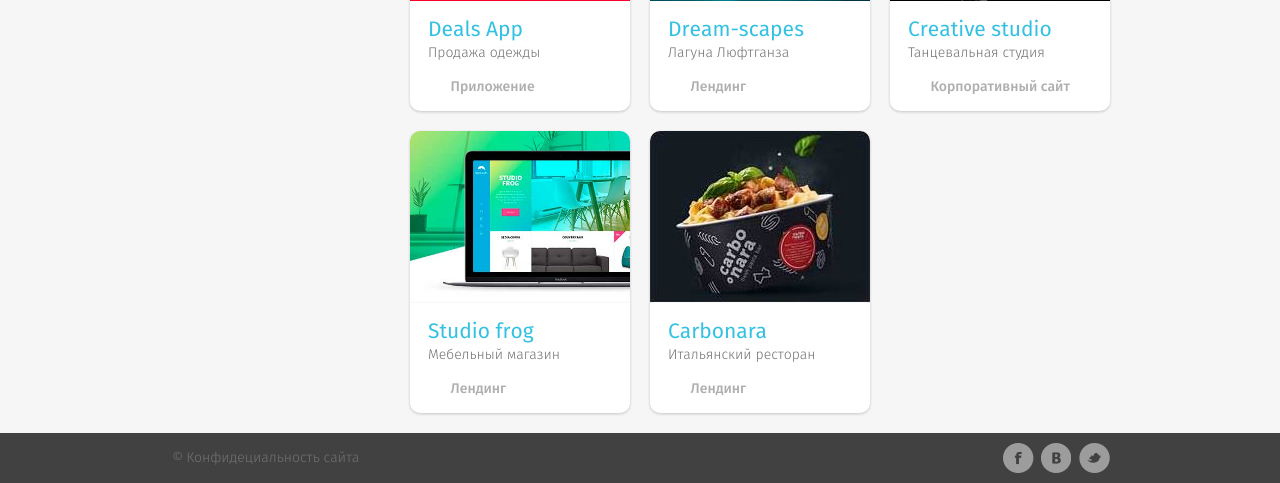
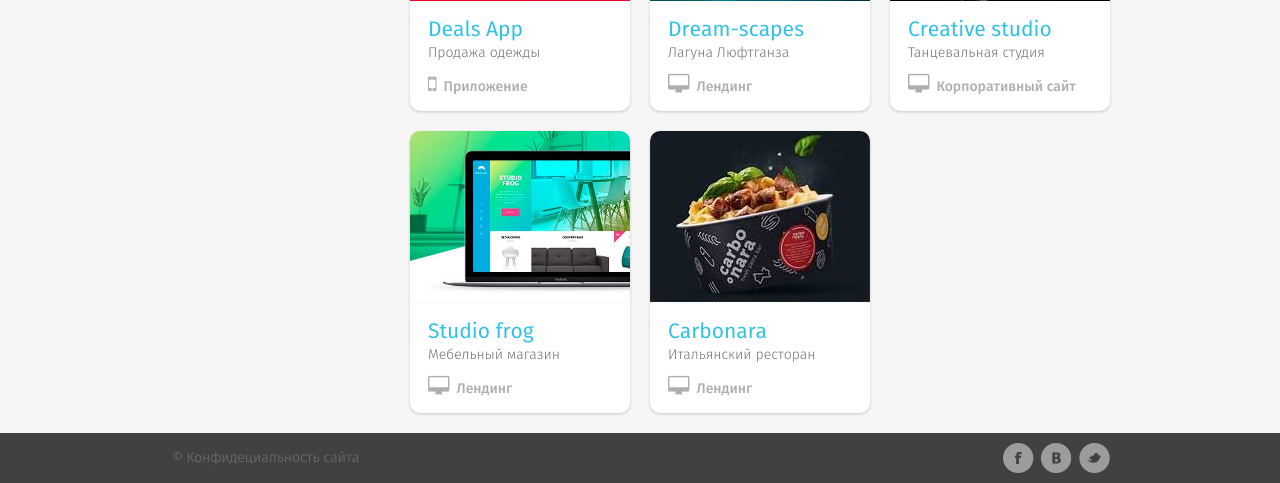
Before and after one commit to aleksey1lipkin/portfolio, a web app: file portfolio.html in a window 1280 px wide. Shown: the part 336-819 px from the top of the page. Run offline with its HTML, style and script files only (its server is not run), Linux system fonts and the light colour scheme.

Commit message:
add font awesome

```diff
--- a/css/about.css
+++ b/css/about.css
@@ -21,6 +21,10 @@
 @font-face {
   font-family: "Fira Sans Bold";
   src: url("../fonts/FiraSans-Bold.woff"); }
+
+@font-face {
+  font-family: "Font Awesome";
+  src: url("../fonts/fontawesome-webfont.woff"); }
 
 .wrapper {
   min-height: 100%;
--- a/css/career.css
+++ b/css/career.css
@@ -21,6 +21,10 @@
 @font-face {
   font-family: "Fira Sans Bold";
   src: url("../fonts/FiraSans-Bold.woff"); }
+
+@font-face {
+  font-family: "Font Awesome";
+  src: url("../fonts/fontawesome-webfont.woff"); }
 
 .wrapper {
   min-height: 100%;
--- a/css/custom.css
+++ b/css/custom.css
@@ -68,6 +68,10 @@ table {
 @font-face {
   font-family: "Fira Sans Bold";
   src: url("../fonts/FiraSans-Bold.woff"); }
+
+@font-face {
+  font-family: "Font Awesome";
+  src: url("../fonts/fontawesome-webfont.woff"); }
 
 * {
   box-sizing: border-box; }
--- a/css/main.css
+++ b/css/main.css
@@ -21,6 +21,10 @@
 @font-face {
   font-family: "Fira Sans Bold";
   src: url("../fonts/FiraSans-Bold.woff"); }
+
+@font-face {
+  font-family: "Font Awesome";
+  src: url("../fonts/fontawesome-webfont.woff"); }
 
 /* http://meyerweb.com/eric/tools/css/reset/
    v2.0 | 20110126
--- a/css/portfolio.css
+++ b/css/portfolio.css
@@ -21,6 +21,10 @@
 @font-face {
   font-family: "Fira Sans Bold";
   src: url("../fonts/FiraSans-Bold.woff"); }
+
+@font-face {
+  font-family: "Font Awesome";
+  src: url("../fonts/fontawesome-webfont.woff"); }
 
 .wrapper {
   min-height: 100%;
@@ -119,7 +123,7 @@
   padding-bottom: 17px; }
 
 .content__about::before {
-  font-family: "FontAwesome";
+  font-family: "Font Awesome";
   font-size: 20px;
   margin-right: 7px; }
 
--- a/sass/misc/_fonts.scss
+++ b/sass/misc/_fonts.scss
@@ -21,6 +21,10 @@
 @font-face {
     font-family: "Fira Sans Bold";
     src: url('../fonts/FiraSans-Bold.woff');
+}
+@font-face {
+	font-family: "Font Awesome";
+	src: url('../fonts/fontawesome-webfont.woff');
 }
 @mixin openSans($style) {
 	@if $style == semibold {
--- a/sass/portfolio.scss
+++ b/sass/portfolio.scss
@@ -95,7 +95,7 @@ $examples: app, scapes, creative, frog, carbonara;
 	padding-bottom: 17px;
 }
 .content__about::before {
-	font-family: "FontAwesome";
+	font-family: "Font Awesome";
 	font-size: 20px;
 	margin-right: 7px;
 }
```
